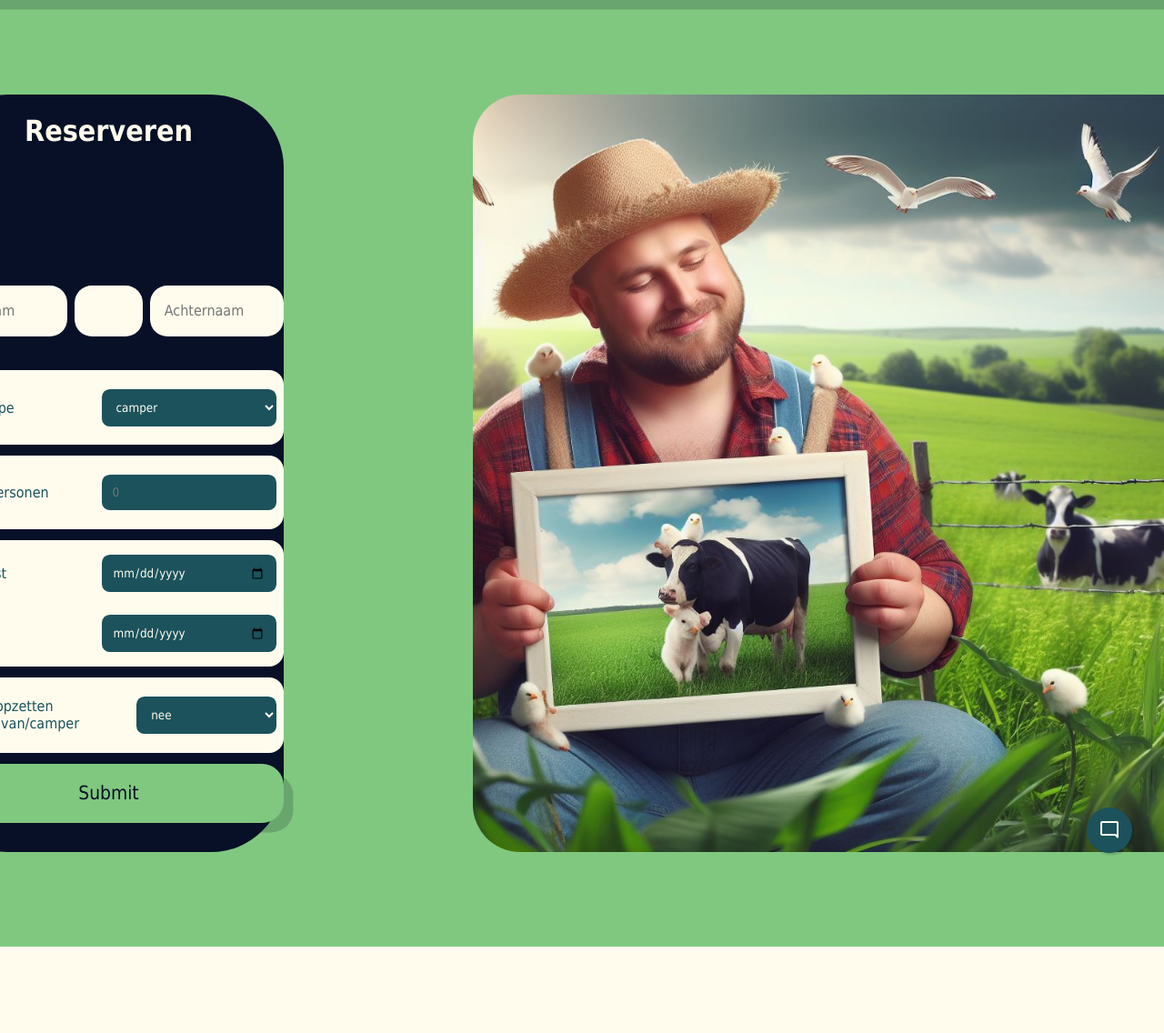
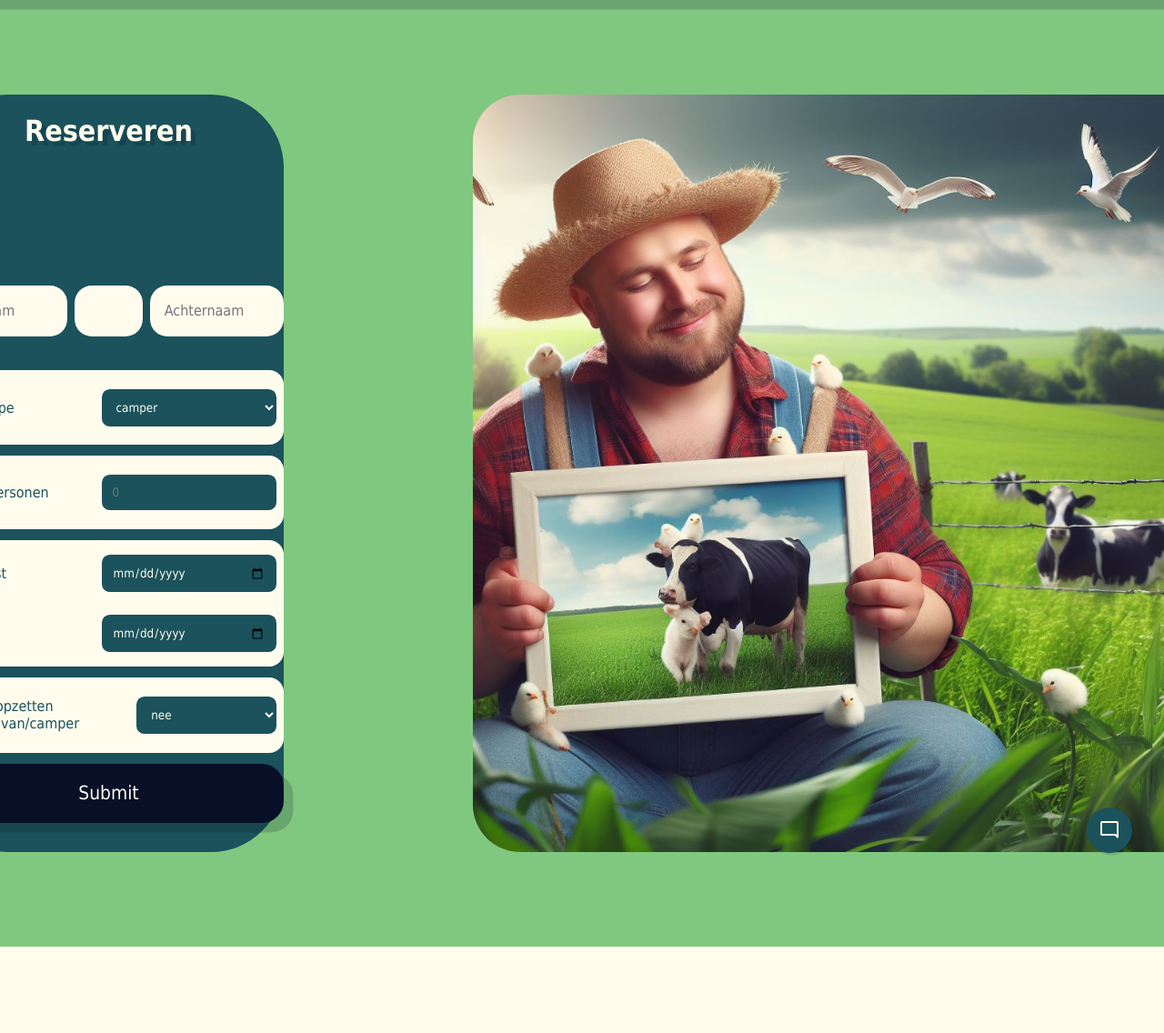
Before and after one commit to Sander470/Boer-Bert, a PHP site: page /book.php in a window 1280 px wide; the page is wider, and only the part inside the window is pictured. Shown: the part 73-1209 px from the top of that part at 91% size. Run offline with PHP 8.4, Linux system fonts and the light colour scheme.

Commit message:
form style update

```diff
--- a/website/wwwroot/css/style.css
+++ b/website/wwwroot/css/style.css
@@ -314,7 +314,7 @@ body {
     width: 50%;
     justify-content: center;
     margin: 10svh;
-    background-color: var(--dark);
+    background-color: var(--cyan);
     border-radius: 5rem;
 }
 
@@ -396,8 +396,8 @@ form .name {
     border-radius: 1.5rem;
     justify-self: center;
     border: none;
-    background-color: var(--green);
-    color: var(--dark);
+    background-color: var(--dark);
+    color: var(--offwhite);
     font-size: 130%;
     box-shadow: 1svh 1svh var(--shadow);
     display: flex;
```
